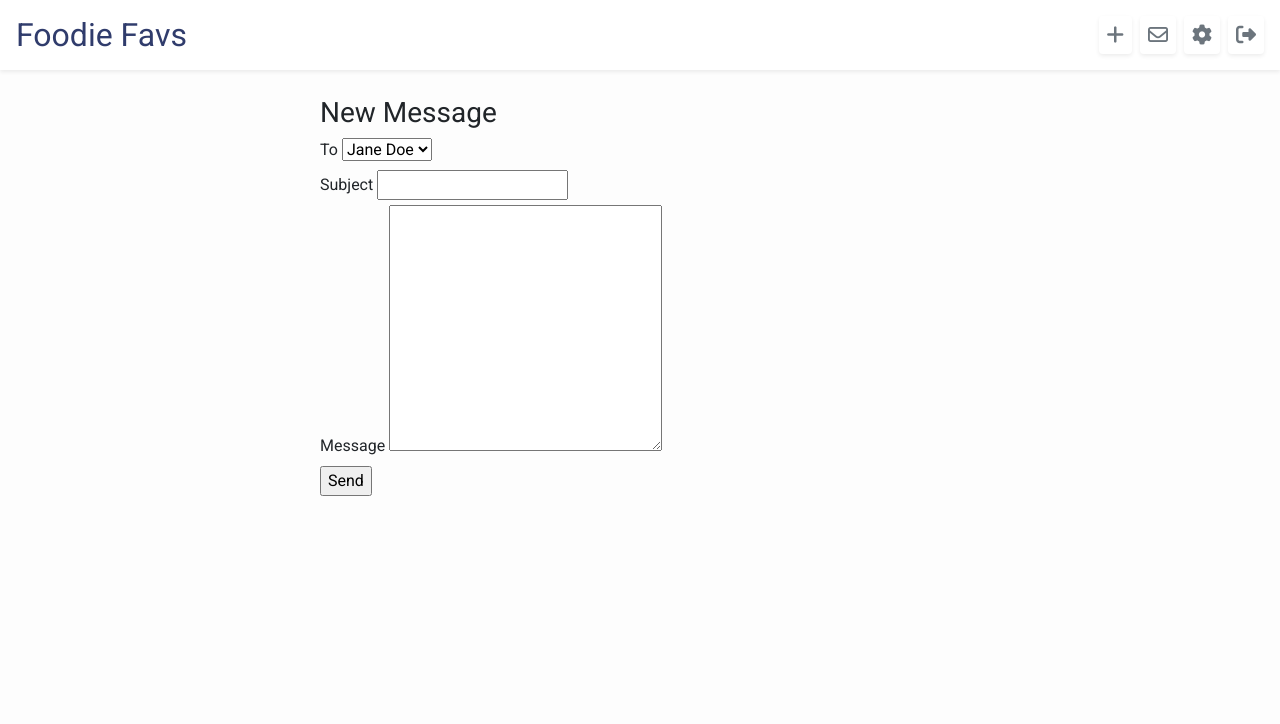
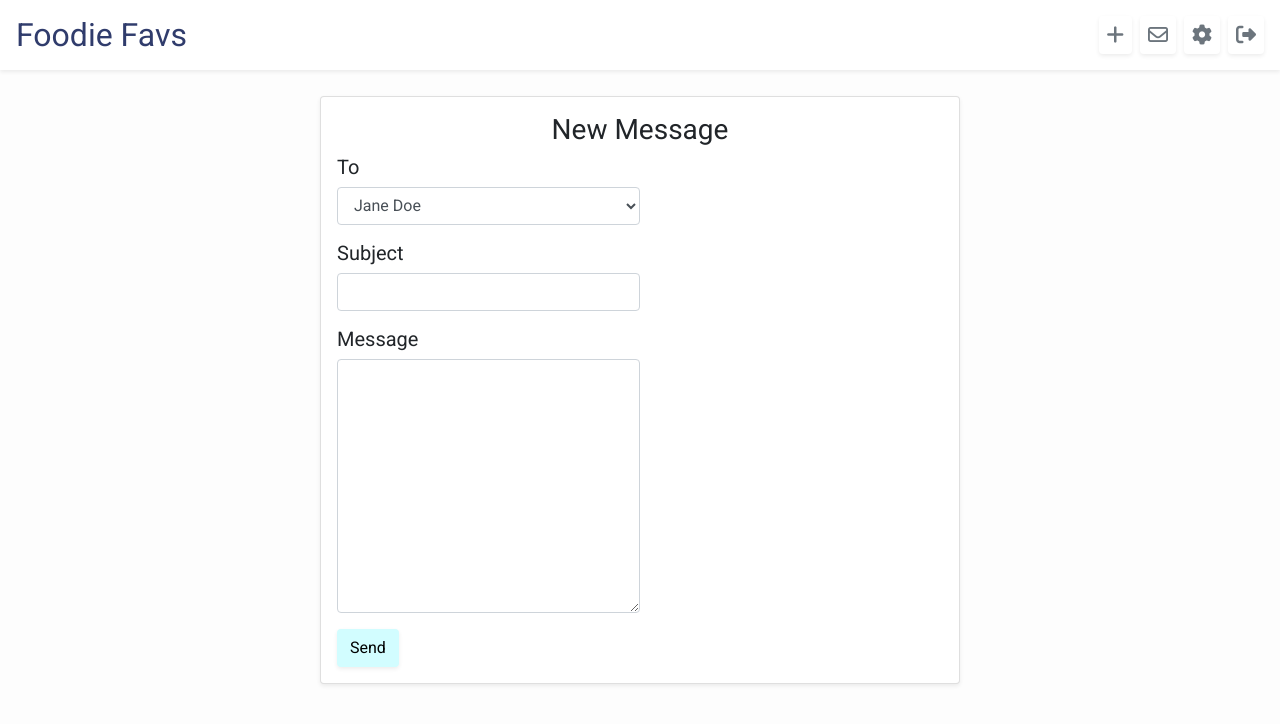
Before and after one commit to JennyWauer/foodie_favs, a Django app: template foodie_app/templates/new_message.html in a window 1280 px wide. Shown: the top 724 px of the page. Run offline with Django 3.2, Linux system fonts and the light colour scheme; the template is opened without the code that fills it: values that come from a table or form of the project are taken from there, others are empty; data comes from the database, SQL or seed files in the repository; some libraries are stand-ins or nearby versions.

Commit message:
style form

```diff
--- a/foodie_app/static/css/style.css
+++ b/foodie_app/static/css/style.css
@@ -3,7 +3,7 @@ body {
     background-color: #fdfdfd;
 }
 
-.recipe-card {
+.recipe-card, .card {
     background-color: white;
 }
 
--- a/foodie_app/templates/new_message.html
+++ b/foodie_app/templates/new_message.html
@@ -25,26 +25,27 @@
         <a href="/home/log_off" class="ml-2 btn-outline-secondary btn-lg p-1 pl-2 pr-2 rounded shadow-sm" data-toggle="tooltip"
             data-placement="bottom" title="Log Out"><i class="fas fa-sign-out-alt"></i></a>
     </header>
-    <div class="pt-5 mt-5 w-50 ml-auto mr-auto">
-        <h3>New Message</h3>
+    <div class="pt-5"></div>
+    <div class="w-50 ml-auto mr-auto card rounded shadow-sm p-3 mt-5 mb-5">
+        <h3 class="text-center">New Message</h3>
         <form action="/home/{{user.id}}/send_message">
-            <div>
-                <label for="recipient">To</label>
-                <select name="recipient" id="recipient">
+            <div class="form-group">
+                <label for="recipient" class="h5">To</label>
+                <select name="recipient" id="recipient" class="form-control w-50">
                     {% for user in all_users %}
                         <option value="{{user.id}}">{{ user.first_name }} {{user.last_name }}</option>
                     {% endfor %}
                 </select>
             </div>
-            <div>
-                <label for="subject">Subject</label>
-                <input type="text" name="subject" id="subject">
+            <div class="form-group">
+                <label for="subject" class="h5">Subject</label>
+                <input type="text" name="subject" id="subject" class="form-control w-50">
             </div>
-            <div>
-                <label for="message">Message</label>
-                <textarea name="message" id="message" cols="30" rows="10"></textarea>
+            <div class="form-group">
+                <label for="message" class="h5">Message</label>
+                <textarea name="message" id="message" cols="30" rows="10" class="form-control w-50"></textarea>
             </div>
-            <input type="submit" name="submit" id="submit" value="Send">
+            <input type="submit" name="submit" id="submit" value="Send" class="btn shadow-sm submit">
         </form>
     </div>
 
```
